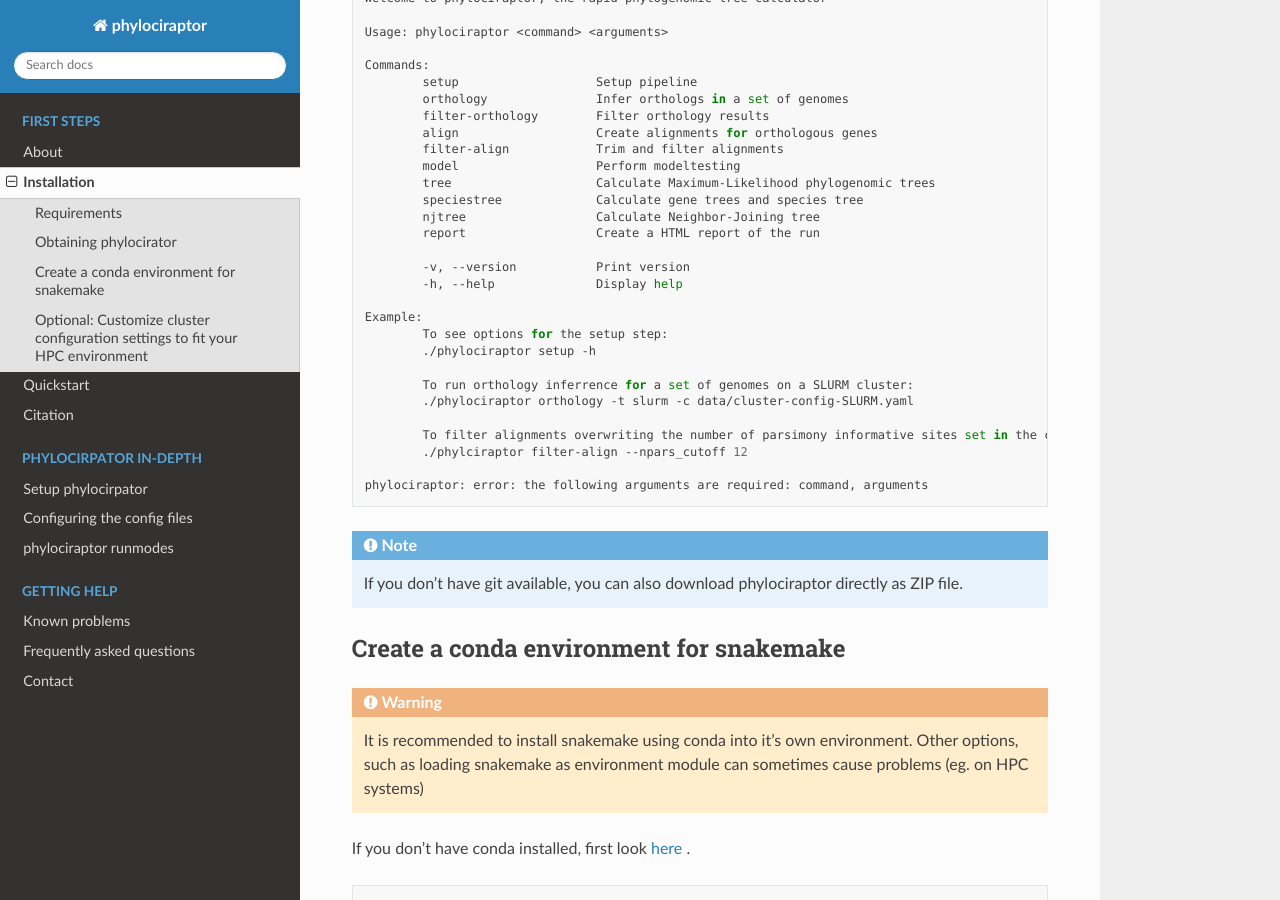
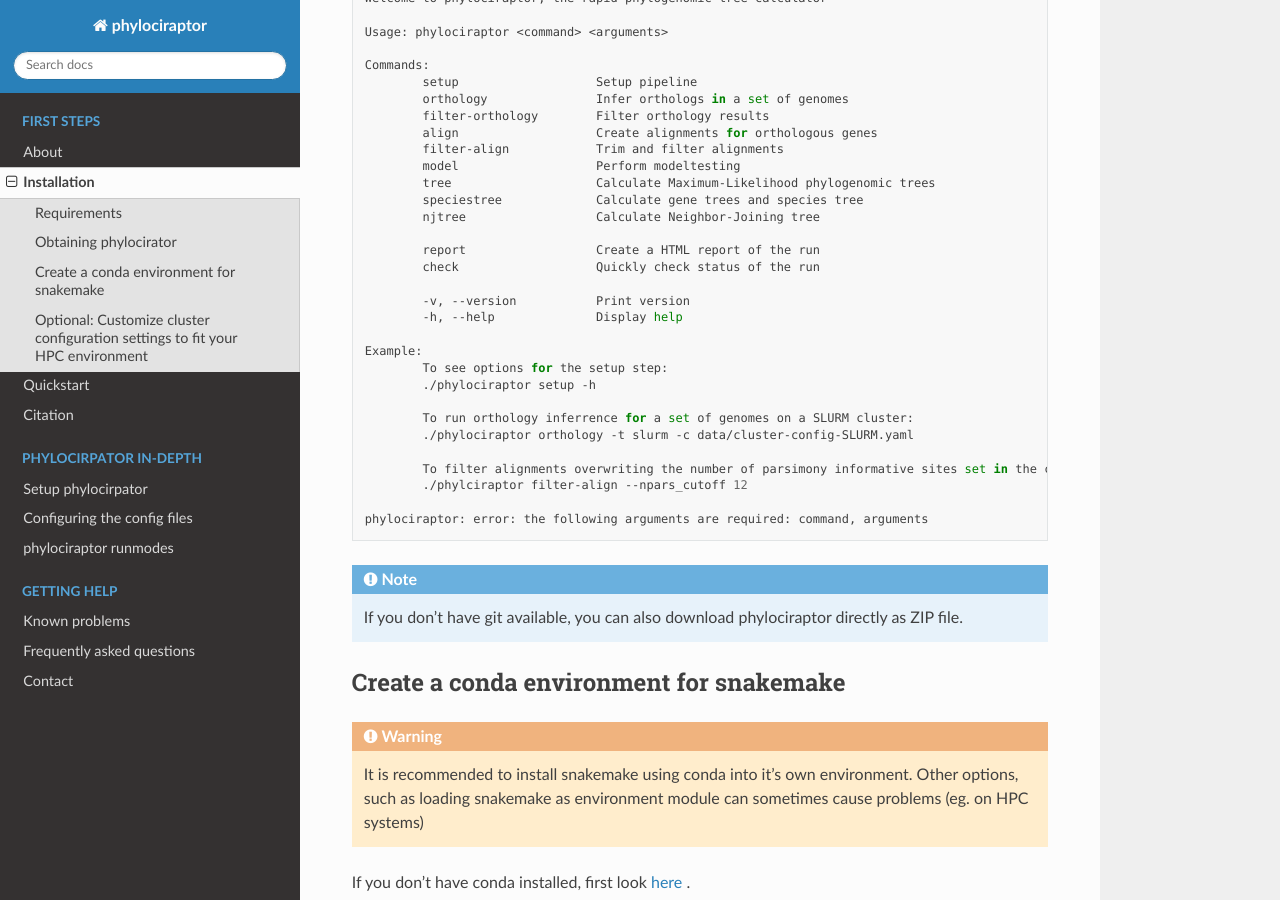
Before and after one commit to reslp/phylociraptor, a Sphinx documentation site: the page built from docs/introduction/installation.rst, in a window 1280 px wide and 900 px high, scrolled down 705 px. Built offline with Sphinx 7.4.7 and the Read the Docs theme 2.0.0, drawn with Linux system fonts in a browser that asks for light colours.

Commit message:
Update doc to include check

```diff
--- a/docs/introduction/installation.rst
+++ b/docs/introduction/installation.rst
@@ -48,7 +48,9 @@ The probably best way is to clone the repository directly using git (if availabl
 		tree			Calculate Maximum-Likelihood phylogenomic trees
 		speciestree		Calculate gene trees and species tree
 		njtree			Calculate Neighbor-Joining tree
+
 		report			Create a HTML report of the run
+                check                   Quickly check status of the run
 
 		-v, --version 		Print version
 		-h, --help		Display help
```
